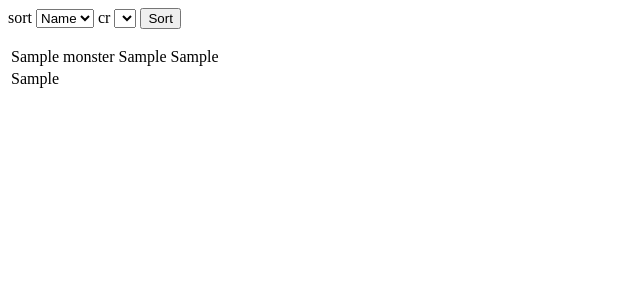
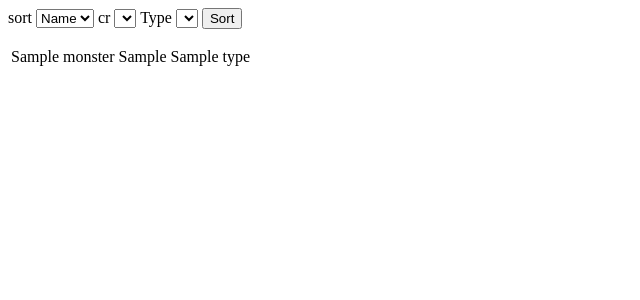
Before and after one commit to ckennard/monsterdb, a Flask app: template templates/monsters.html in a window 1280 px wide. Shown: the top 300 px of the page, without its empty margins (0-640 px from the left). Run offline with Flask 2, Linux system fonts and the light colour scheme; tables that the repository leaves empty hold one stand-in row (values such as "Sample post"); the template is opened without the code that fills it: values that come from a table or form of the project are taken from there, most other values are stand-ins (such as "Sample title", 1, 10 or a date in 2020); lists and menus that the app fills with data are empty.

Commit message:
Added secondary filter

```diff
--- a/app.py
+++ b/app.py
@@ -17,12 +17,12 @@ class monstersModel(db.Model):
     id = db.Column(db.Integer, primary_key=True)
     Name = db.Column(db.String())
     CR = db.Column(db.Integer())
-    XP = db.Column(db.Integer())
+    Type = db.Column(db.String())
 
-    def __init__(self, Name, CR, XP):
+    def __init__(self, Name, CR, Type):
         self.Name = Name
         self.CR = CR
-        self.XP = XP
+        self.Type = Type
 
     def __repr__(self):
         return f"<{self.Name}>"
@@ -30,14 +30,20 @@ class monstersModel(db.Model):
 def _get_form(data=None):
     form = FilterForm(data)
     form.cr.choices = [(r.CR,r.CR) for r in monstersModel.query.distinct('CR').order_by("CR")]
+    form.Type.choices = [(r.Type,r.Type) for r in monstersModel.query.distinct('Type').order_by("Type")]
     return form
 
 class FilterForm(FlaskForm):
+    print("filterform")
     sort = SelectField('sort',
         validators=[DataRequired()],
-        choices=[('Name', 'Name'),('CR', 'CR'), ('XP', 'XP')]
+        choices=[('Name', 'Name'),('CR', 'CR'), ('Type', 'Type')]
     )
     cr = SelectField('cr',
+        validators=[Optional()],
+        choices=[]
+    )
+    Type = SelectField('Type',
         validators=[Optional()],
         choices=[]
     )
@@ -54,15 +60,19 @@ def handle_monsters():
             monsters = monsters.order_by(form.sort.data)
             if form.cr.data:
                 monsters = monsters.filter_by(CR=form.cr.data)
+            if form.Type.data:
+                print("form.Type")
+                monsters = monsters.filter_by(Type=form.Type.data)
             print ("successful form all good")
         else:
             print(form.errors)
             print("bullshit form i hate it")
 
+    print("results")
     results = [{
         "name": monster.Name,
         "cr": monster.CR,
-        "xp": monster.XP
+        "Type": monster.Type
     } for monster in monsters]
 
     return render_template("monsters.html",monsters=results,form=form)
--- a/templates/monsters.html
+++ b/templates/monsters.html
@@ -15,6 +15,7 @@
 		{{ form.csrf_token }}
 		{{ form.sort.label }} {{ form.sort }}
 		{{ form.cr.label }} {{ form.cr }}
+		{{ form.Type.label }} {{ form.Type }}
 		<input type="submit" name = "formaction" value="Sort">
 	</form>
 
@@ -23,13 +24,8 @@
 		<tr>
 			<td>{{monster.name}}</td>
 			<td>{{monster.cr}}</td>
-			<td>{{monster.xp}}</td>
+			<td>{{monster.Type}}</td>
 		</tr>
-	{% endfor %}
-	{% for cr in uniqueCRs %}
-	<tr>
-		<td>{{cr.cr}}</td>
-	</tr>
 	{% endfor %}
 	</table>
 </body>
```
